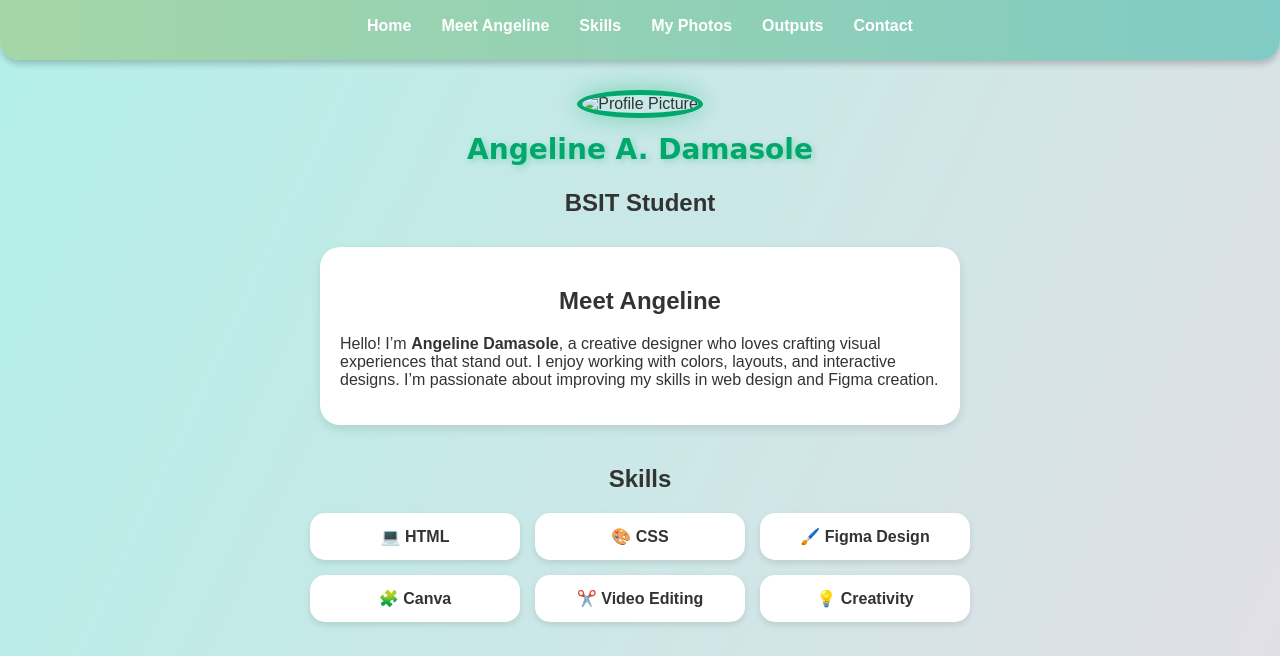
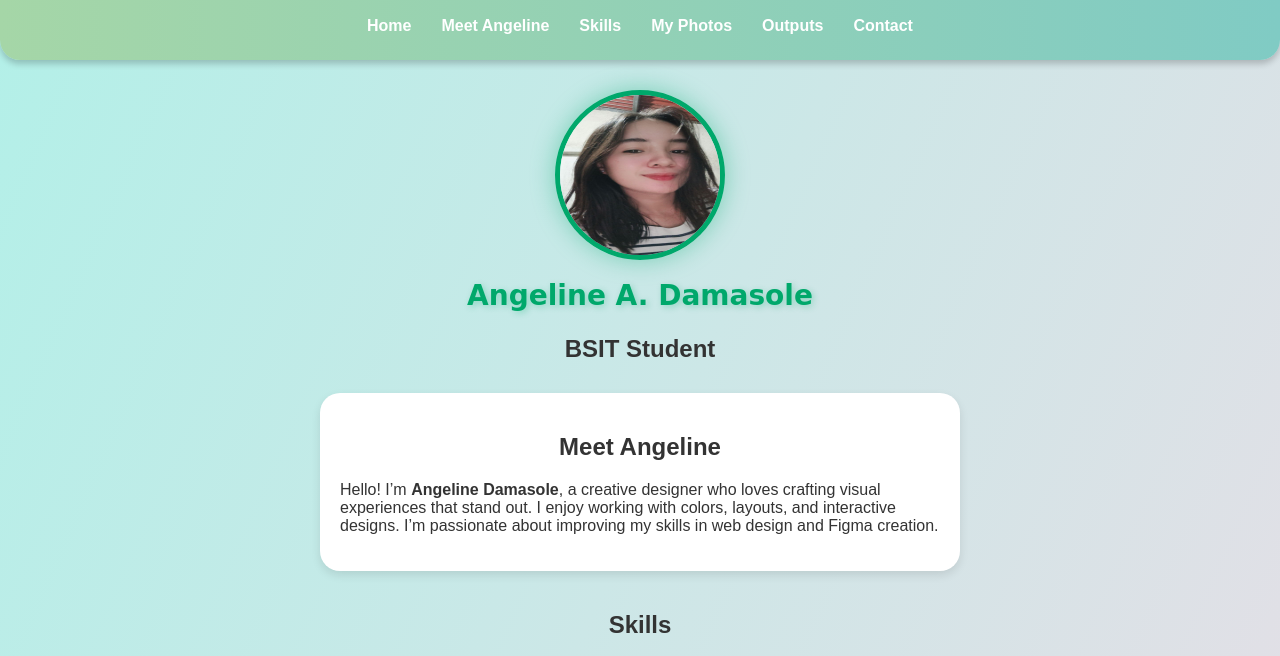
Before and after one commit to angelinedams-cyber/Angeline, a plain HTML site: page index.html in a window 1280 px wide. Shown: the part 50-706 px from the top of the page. Drawn offline with Linux system fonts and the light colour scheme.

Commit message:
Update index.html

```diff
--- a/index.html
+++ b/index.html
@@ -389,7 +389,7 @@
   </header>
 
 <section id="home" class="profile-section">
-  <img src="85469027d90911a99deca5bb8332182a_0.jpg" alt="Profile Picture" id="profileImg">
+  <img src="85469027d90911a99deca5bb8332182a_0.jpeg" alt="Profile Picture" id="profileImg">
   <h2 class="name-title">Angeline A. Damasole</h2>
   <h2 class="name+title">BSIT Student</h2>
 </section>
```
